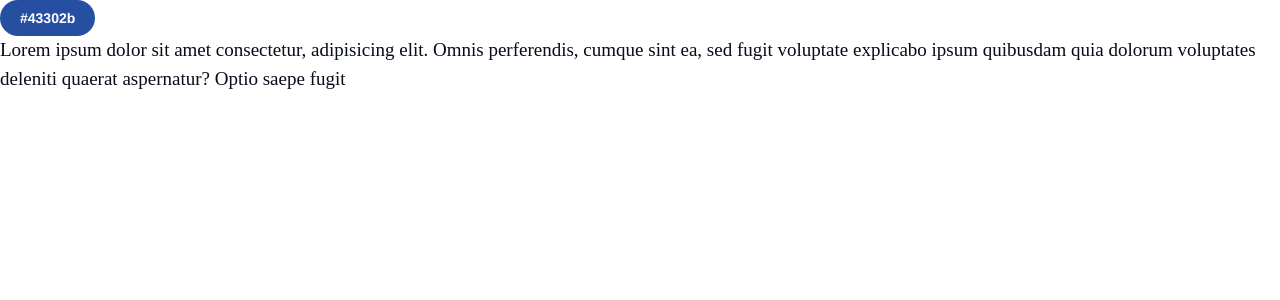
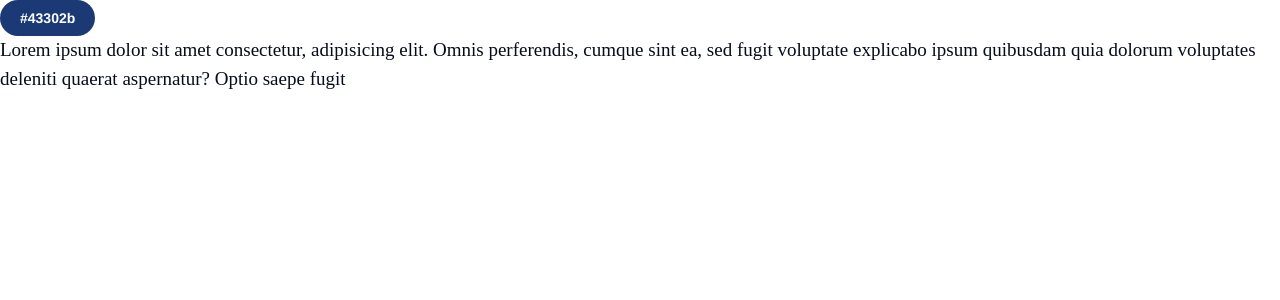
Before and after one commit to alejandro-programador2/-UI-components_testing, a React (Create React App) app: page / in a window 1280 px wide. Shown: the top 300 px of the page. Built offline with nearby package versions, Linux system fonts and the light colour scheme.

Commit message:
Cambio de color a clr-primary-700 de Button

```diff
--- a/src/components/buttons/button.scss
+++ b/src/components/buttons/button.scss
@@ -9,7 +9,7 @@
 }
 .storybook-button--primary {
   color: white;
-  background-color: var(--clr-primary-600);
+  background-color: var(--clr-primary-700);
 }
 .storybook-button--secondary {
   color: #333;
```
